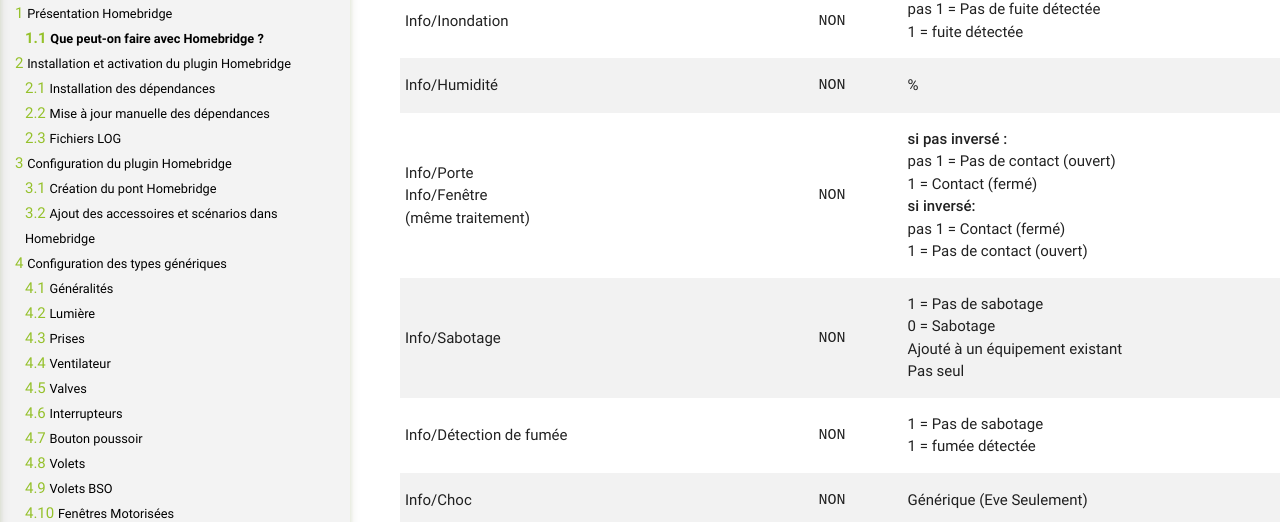
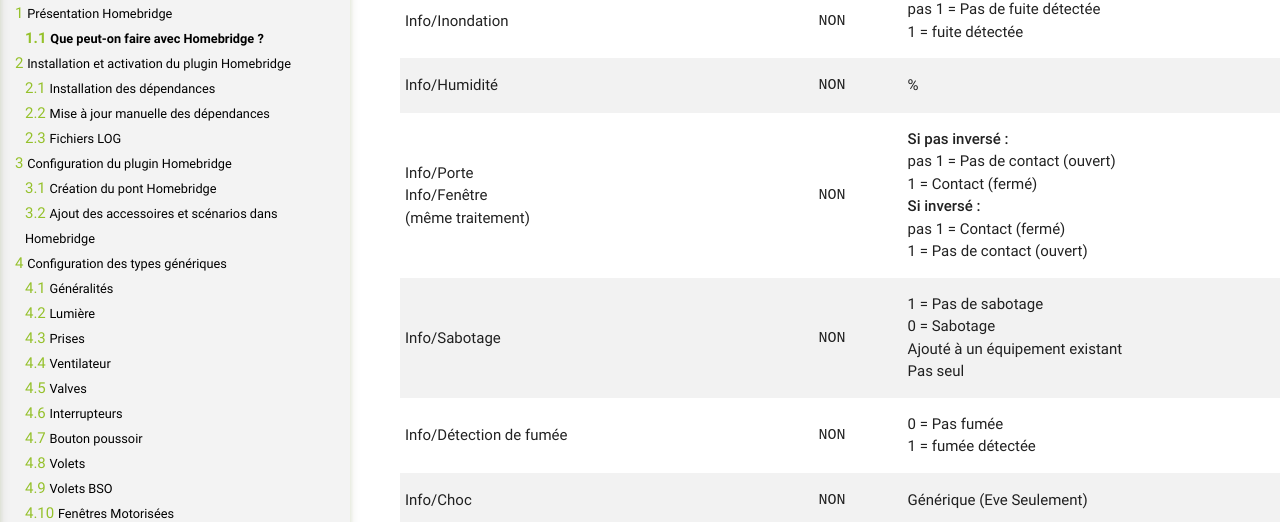
Before and after one commit to NebzHB/jeedom_docs, a Jekyll site: the page built from plugins/homebridge/fr_FR/index.md, in a window 1280 px wide and 900 px high, scrolled down 21028 px. Shown: the part 130-652 px from the top of the window. Built offline with Jekyll 4.4.1, drawn with Linux system fonts in a browser that asks for light colours.

Commit message:
Update index.md

```diff
--- a/plugins/homebridge/fr_FR/index.md
+++ b/plugins/homebridge/fr_FR/index.md
@@ -428,9 +428,9 @@
 |Info/Détection de fumée|`NON`|pas 1 = Pas de fumée détectée<br/>1 = fumée détectée|
 |Info/Inondation|`NON`|pas 1 = Pas de fuite détectée<br/>1 = fuite détectée|
 |Info/Humidité|`NON`|%|
-|Info/Porte<br/>Info/Fenêtre<br/>(même traitement)|`NON`|**si pas inversé :**<br/>pas 1 = Pas de contact (ouvert)<br/>1 = Contact (fermé)<br/>**si inversé:**<br/>pas 1 = Contact (fermé)<br/>1 = Pas de contact (ouvert)|
+|Info/Porte<br/>Info/Fenêtre<br/>(même traitement)|`NON`|**Si pas inversé :**<br/>pas 1 = Pas de contact (ouvert)<br/>1 = Contact (fermé)<br/>**Si inversé :**<br/>pas 1 = Contact (fermé)<br/>1 = Pas de contact (ouvert)|
 |Info/Sabotage|`NON`|1 = Pas de sabotage<br/>0 = Sabotage<br/>Ajouté à un équipement existant<br/>Pas seul|
-|Info/Détection de fumée|`NON`|1 = Pas de sabotage<br/>1 = fumée détectée|
+|Info/Détection de fumée|`NON`|0 = Pas fumée<br/>1 = fumée détectée|
 |Info/Choc|`NON`|Générique (Eve Seulement)|
 |Info/Pression|`NON`|Générique (Eve Seulement)|
 |Info/Son (dB)|`NON`|Générique (Eve Seulement)|
```
